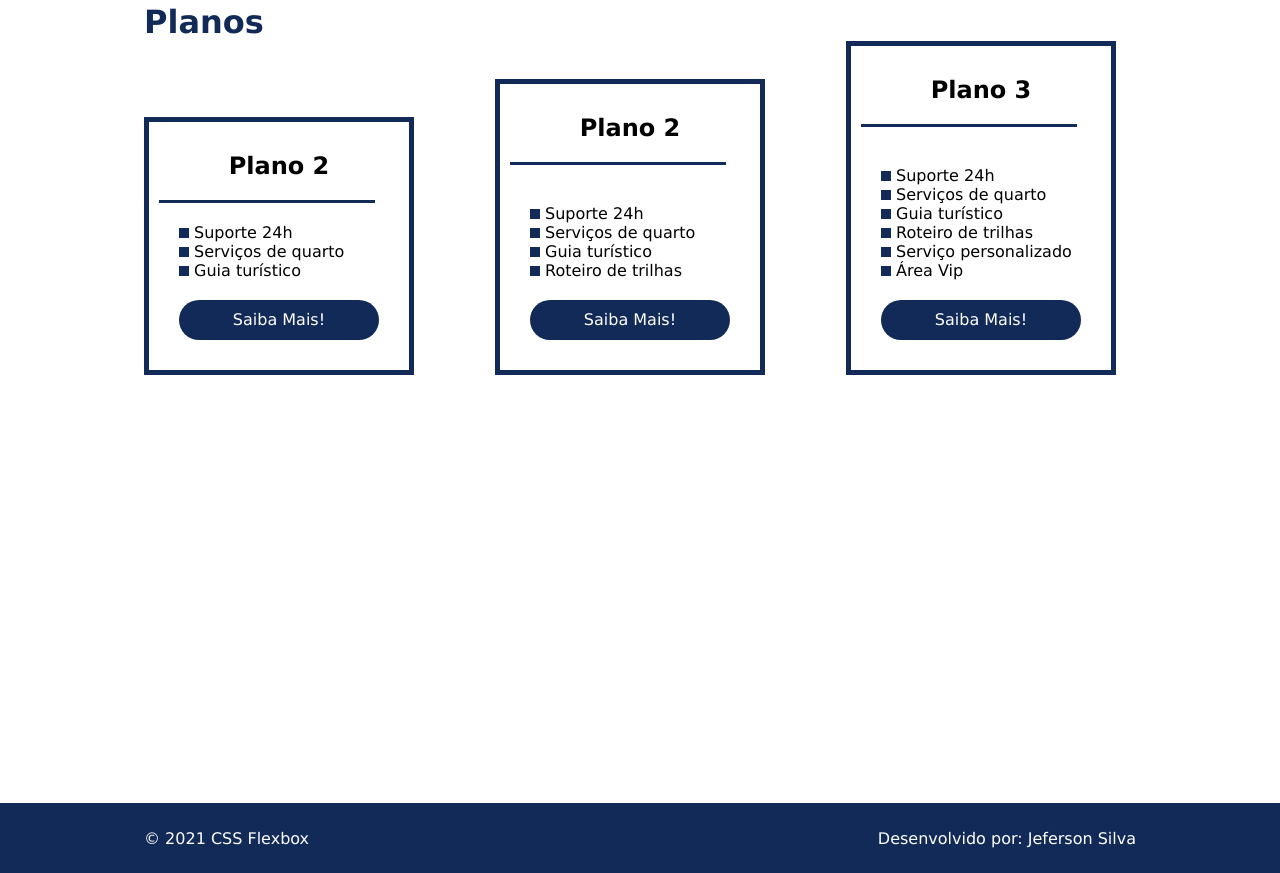
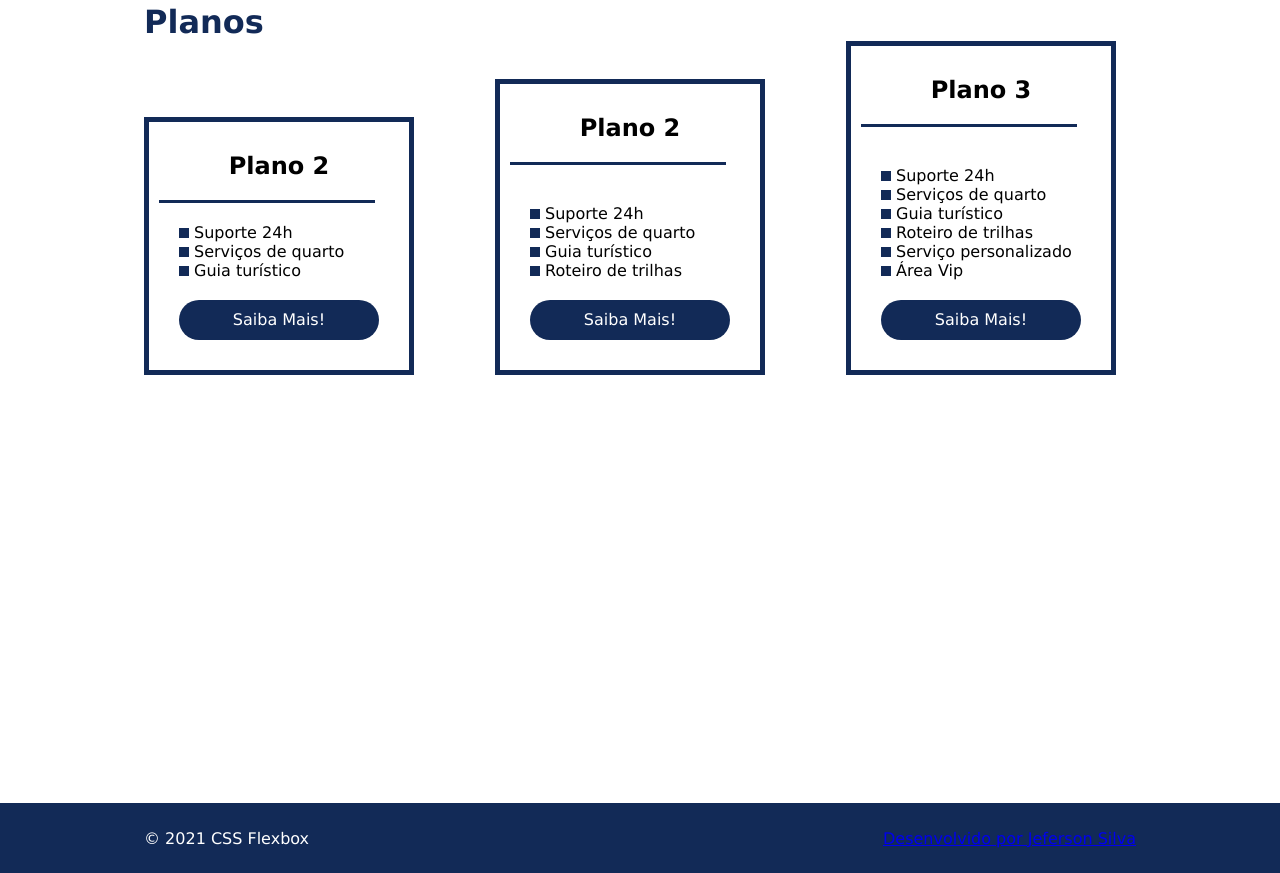
Before and after one commit to JeffSorocaba/projeto-flexbox, a plain HTML site: page index.html in a window 1280 px wide. Shown: the part 1753-2626 px from the top of the page. Drawn offline with Linux system fonts and the light colour scheme.

Commit message:
Adicionando um link ao projeto

```diff
--- a/index.html
+++ b/index.html
@@ -112,7 +112,7 @@
     <footer>
         <div class="flex-container footer">
             <p>&copy; 2021 CSS Flexbox</p>
-            <p>Desenvolvido por: Jeferson Silva</p>
+            <a href="https://jefersonsilvadeveloper.netlify.app/" target="_blank">Desenvolvido por Jeferson Silva</a>
         </div>
     </footer>
 </body>
```
